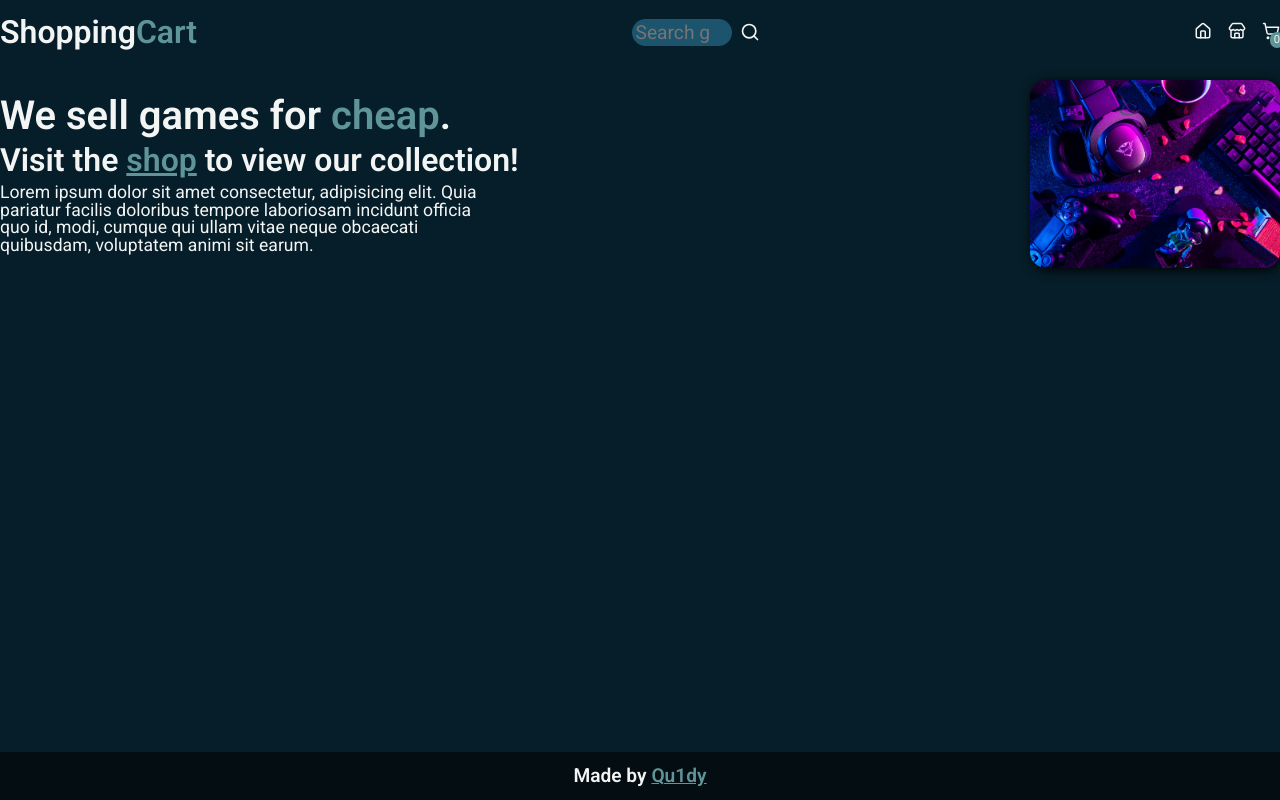
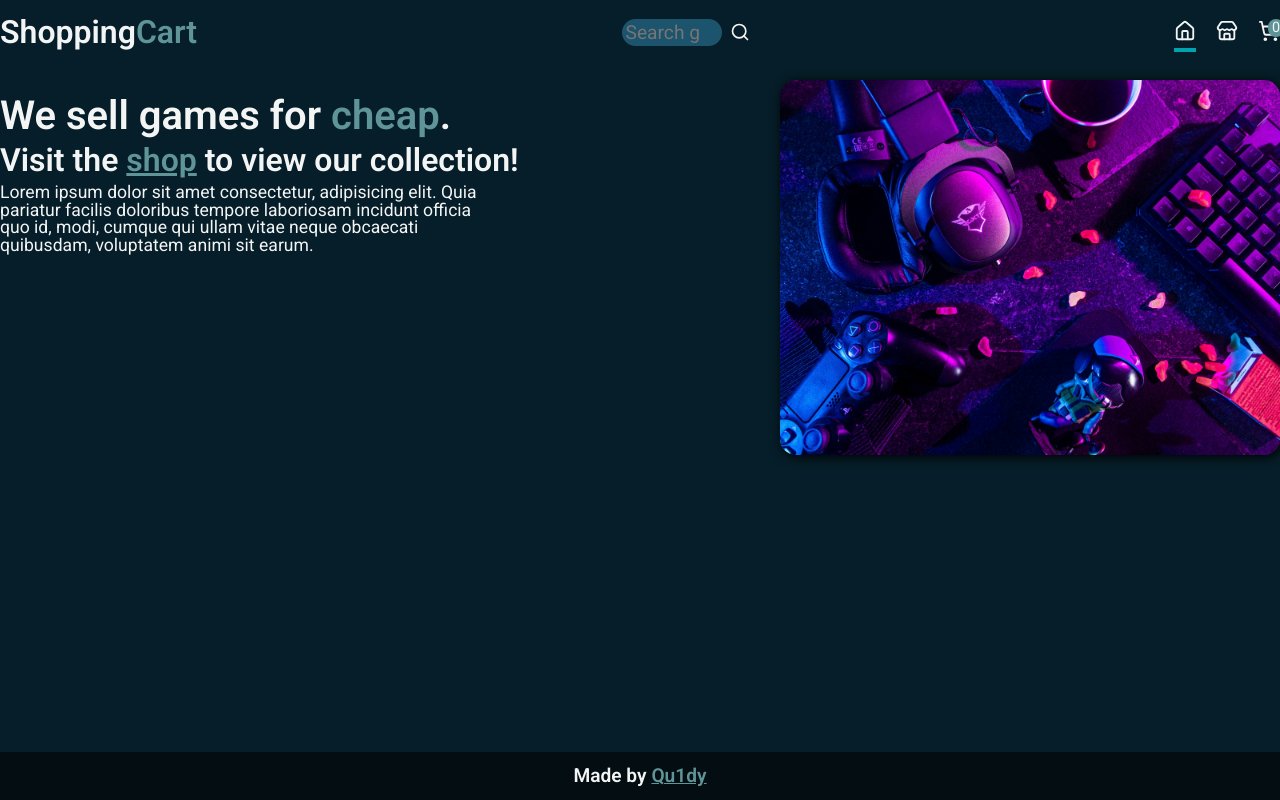
Before and after one commit to Qu1dy/odin-shopping-cart, a React (Vite) app: page / in a window 1280 px wide. Built offline with nearby package versions, Linux system fonts and the light colour scheme; no server answers.

Commit message:
feat(nav): add line to show page the user is on

```diff
--- a/src/Layout.jsx
+++ b/src/Layout.jsx
@@ -1,6 +1,6 @@
 import Header from "./components/Header";
 import { useState, useEffect, useRef } from "react";
-import { Outlet, useNavigate } from "react-router";
+import { Outlet, useNavigate, useLocation } from "react-router";
 import GamesService from "./GamesService";
 import Footer from "./components/Footer";
 
@@ -11,6 +11,8 @@ const Layout = () => {
     const [cartItems, setCartItems] = useState([]);
     const initialized = useRef(false);
     const navigate = useNavigate();
+    const location = useLocation();
+    const currentPath = location.pathname;
 
     const totalQuantity = cartItems.reduce(
         (prev, current) => prev + current.quantity,
@@ -55,6 +57,7 @@ const Layout = () => {
             <Header
                 handleSearch={performGameSearch}
                 totalQuantity={totalQuantity}
+                currentPath={currentPath}
             />
             <main>
                 <Outlet
--- a/src/components/Header/Header.jsx
+++ b/src/components/Header/Header.jsx
@@ -3,14 +3,14 @@ import PropTypes from "prop-types";
 import NavBar from "../NavBar";
 import SearchBar from "../SearchBar";
 
-const Header = ({ handleSearch, totalQuantity }) => {
+const Header = ({ handleSearch, totalQuantity, currentPath }) => {
     return (
         <header className={styles.header}>
             <h1 className={styles.title}>
                 Shopping<span className={styles.coloured}>Cart</span>
             </h1>
             <SearchBar onSearch={handleSearch} />
-            <NavBar totalQuantity={totalQuantity} />
+            <NavBar totalQuantity={totalQuantity} currentPath={currentPath} />
         </header>
     );
 };
@@ -18,6 +18,7 @@ const Header = ({ handleSearch, totalQuantity }) => {
 Header.propTypes = {
     handleSearch: PropTypes.func.isRequired,
     totalQuantity: PropTypes.number.isRequired,
+    currentPath: PropTypes.string.isRequired,
 };
 
 export default Header;
--- a/src/components/Home/Home.module.css
+++ b/src/components/Home/Home.module.css
@@ -20,7 +20,7 @@
 }
 
 .heroImage > img {
-    max-width: 250px;
+    width: 500px;
     border-radius: 16px;
     box-shadow: 2px 2px 12px black;
 }
--- a/src/components/NavBar/NavBar.jsx
+++ b/src/components/NavBar/NavBar.jsx
@@ -2,35 +2,58 @@ import { Home, ShoppingCart, Store } from "lucide-react";
 import styles from "./NavBar.module.css";
 import { Link } from "react-router";
 import PropTypes from "prop-types";
-const NavBar = ({ totalQuantity }) => {
+
+const NavBar = ({ totalQuantity, currentPath }) => {
     return (
         <nav>
             <ul className={styles.nav}>
                 <li className={styles["nav-item"]}>
-                    <Link to="/" className={styles.icon}>
-                        <Home size={18} />
-                    </Link>
+                    <LinkComponent path="/" currentPath={currentPath}>
+                        <Home className={styles.icon} />
+                    </LinkComponent>
                 </li>
                 <li>
-                    <Link to="/shop" className={styles.icon}>
-                        <Store size={18} />
-                    </Link>
+                    <LinkComponent path="/shop" currentPath={currentPath}>
+                        <Store className={styles.icon} />
+                    </LinkComponent>
                 </li>
                 <li>
-                    <Link to="/cart" className={styles.cart}>
-                        <ShoppingCart size={18} />
+                    <LinkComponent
+                        path="/cart"
+                        currentPath={currentPath}
+                        className={styles.cartLink}
+                    >
+                        <ShoppingCart className={styles.icon} />
                         <data className={styles.total} value={totalQuantity}>
                             {totalQuantity}
                         </data>
-                    </Link>
+                    </LinkComponent>
                 </li>
             </ul>
         </nav>
     );
 };
 
+const LinkComponent = ({ path, children, className = "", currentPath }) => {
+    const finalClassName =
+        path === currentPath ? `${className} ${styles.currentPath}` : className;
+    return (
+        <Link to={path} className={finalClassName}>
+            {children}
+        </Link>
+    );
+};
+
+LinkComponent.propTypes = {
+    path: PropTypes.string.isRequired,
+    children: PropTypes.node,
+    className: PropTypes.string,
+    currentPath: PropTypes.string.isRequired,
+};
+
 NavBar.propTypes = {
     totalQuantity: PropTypes.number.isRequired,
+    currentPath: PropTypes.string.isRequired,
 };
 
 export default NavBar;
--- a/src/components/NavBar/NavBar.module.css
+++ b/src/components/NavBar/NavBar.module.css
@@ -1,33 +1,31 @@
 .nav {
     list-style-type: none;
     display: flex;
-    gap: 16px;
+    gap: 20px;
     align-items: center;
-}
-
-.nav-item {
-    color: var(--text);
-
-    &:hover {
-        color: var(--secondary);
-    }
-}
-
-.icon,
-.cart {
-    color: var(--text);
 }
 
 .total {
     background-color: var(--secondary);
     border-radius: 32px;
     padding: 2px 4px;
-    font-size: 0.7rem;
+    font-size: 0.9rem;
     position: absolute;
     right: -4px;
-    bottom: -4px;
+    top: -8px;
 }
 
-.cart {
+.icon,
+.cartLink {
+    width: auto;
+    height: 22px;
+}
+
+.cartLink {
     position: relative;
 }
+
+.currentPath {
+    border-bottom: 4px solid oklch(0.6334 0.15 200.29);
+    padding-bottom: 2px;
+}
--- a/src/components/SearchBar/SearchBar.module.css
+++ b/src/components/SearchBar/SearchBar.module.css
@@ -18,10 +18,6 @@
     }
 }
 
-.btn:hover {
-    color: var(--primary);
-}
-
 @media (width < 600px) {
     .search {
         position: fixed;
```
